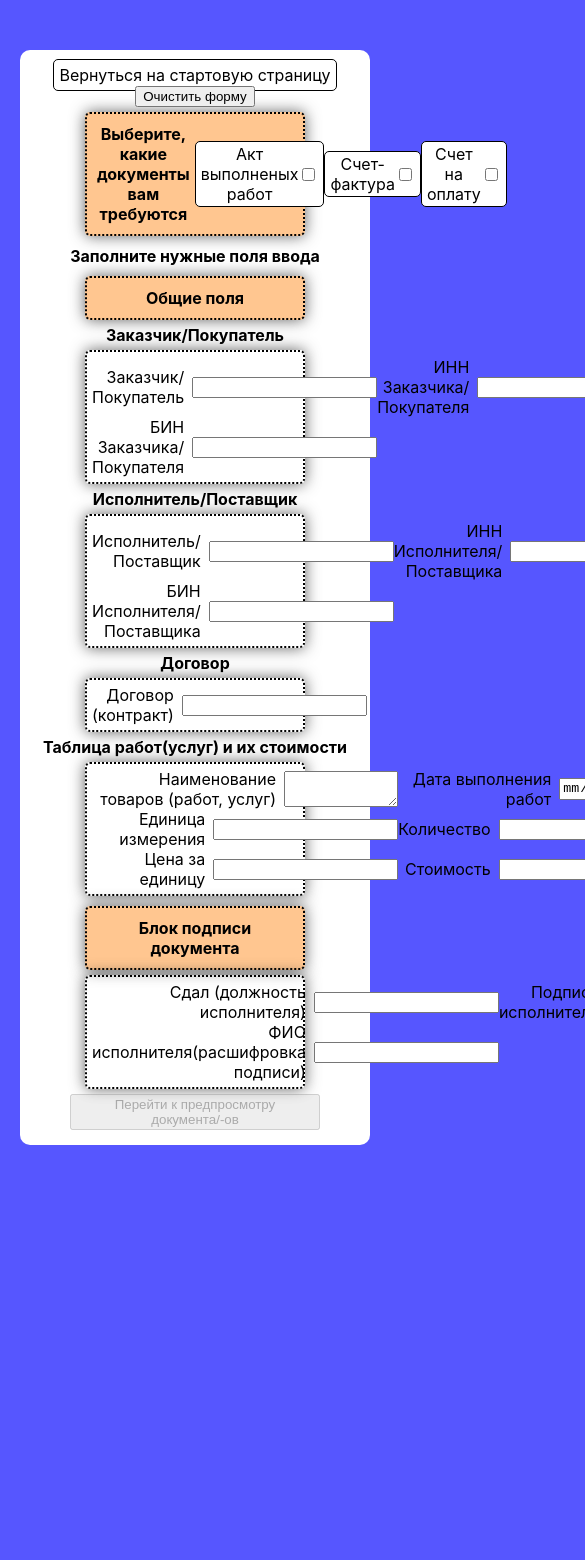
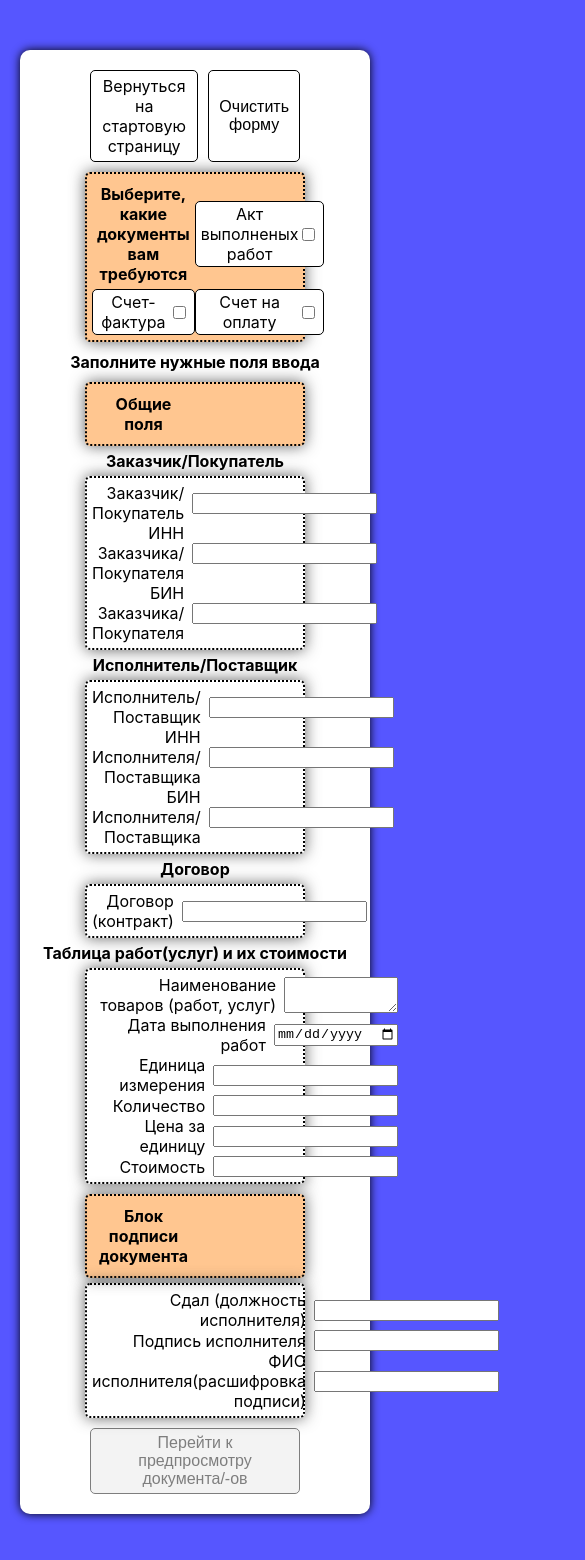
Before and after one commit to frontkot/create-documents, a React (Create React App) app: page /filling in a window 390 px wide. Shown: the top 1560 px of the page, 585 px wide, since content can reach past the window. Before the commit the page ends 1195 px from the top, so only its background shows below. Built offline with nearby package versions, Linux system fonts and the light colour scheme.

Commit message:
add simple styles for buttons

```diff
--- a/src/Container.scss
+++ b/src/Container.scss
@@ -5,7 +5,7 @@
     background-color: rgb(255, 255, 255);
     padding: 15px;
     border-radius: 10px;
-
+    box-shadow:  0px 0px 10px 0px rgb(0, 0, 0);
 
     @media screen and (max-width: 768px) and (min-width: 481px) {
         margin-left: 20px;
@@ -24,14 +24,45 @@
 
 }
 
-.go-button {
-    padding: 5px;
+.go-button, .clear-form_button, .form-submit {
+    background-color: white;
+    outline: none;
+    padding: 5px 10px;
     text-decoration: none;
     border-radius: 5px;
     border: 1px solid black;
     margin: 5px;
     color: black;
+    transition: .5s;
+    max-width: 430px;
+    display: flex;
+    align-items: center;
+    justify-content: center;
+    font-size: 16px;
+    cursor: pointer;
         &:hover {
-            background-color: rgb(255, 255, 115);
+            background-color: rgb(162, 216, 255);
         }
 }
+
+.form-submit {
+    &:hover {
+        background-color: rgb(177, 255, 162);
+    }
+}
+
+.form-submit_disabled {
+    opacity: 0.5;
+    background-color: rgb(233, 233, 233);
+    cursor: not-allowed;
+    &:hover {
+        background-color: rgb(255, 162, 162);
+    }
+}
+
+
+.clear-form_button {
+    &:hover {
+        background-color: rgb(255, 162, 162);
+    }
+}
--- a/src/components/DocumentsPreview/DocumentsPreview.js
+++ b/src/components/DocumentsPreview/DocumentsPreview.js
@@ -2,6 +2,7 @@ import React from 'react';
 import { Link } from 'react-router-dom';
 import { useSelector } from 'react-redux';
 import { getIsAct, getIsInvoice, getIsPayment } from '../../store/inputData/selectors';
+import './DocumentsPreview.scss';
 
 const DocumentsPreview = () => {
     const isAct = useSelector(getIsAct );
@@ -10,6 +11,7 @@ const DocumentsPreview = () => {
 
     return (
         <>
+            <div className='doc-preview'>
                 <Link to='/filling' className='go-button'>Вернуться к редактированию документов</Link>
 
                 {isAct &&
@@ -27,6 +29,7 @@ const DocumentsPreview = () => {
                         Перейти к предпросмотру счета на оплату
                     </Link>
                 }
+            </div>
         </>
     );
 };
--- a/src/components/DocumentsPreview/DocumentsPreview.scss
+++ b/src/components/DocumentsPreview/DocumentsPreview.scss
@@ -0,0 +1,5 @@
+.doc-preview {
+    display: grid;
+    height: 50vh;
+    justify-content: center;
+}
--- a/src/components/FillInputs/FillInputs.js
+++ b/src/components/FillInputs/FillInputs.js
@@ -34,8 +34,10 @@ const FillInputs = () => {
 
     return (
         <>
+            <div className='form-button_block'>
                 <Link to='/' className='go-button'>Вернуться на стартовую страницу</Link>
                 <button className='clear-form_button' onClick={clearForm}>Очистить форму</button>
+            </div>
             <div className='form-header'>
                 <InfoLabel text='Выберите, какие документы вам требуются' className='form-info_label' />
                 <label className={isAct ? 'checkbox-label checkbox-label_active' : 'checkbox-label'}>
@@ -237,12 +239,13 @@ const FillInputs = () => {
                                 }
                             </div>
                         </div>
-
+                        <div className='form-button_block'>
                             <SubmitButton
                                 disabled={!isAct && !isInvoice && !isPayment}
                                 text='Перейти к предпросмотру документа/-ов'
-                            className='form-submit'
+                                className={!isAct && !isInvoice && !isPayment ? 'form-submit form-submit_disabled' : 'form-submit' }
                             />
+                        </div>
                     </Form>
                 )}
             </Formik>
--- a/src/components/FillInputs/FillInputs.scss
+++ b/src/components/FillInputs/FillInputs.scss
@@ -42,6 +42,11 @@
 
         }
     }
+    &-button_block {
+        display: flex;
+        justify-content: space-around;
+        margin: 0 50px;
+    }
 }
 
 .checkbox {
@@ -57,3 +62,16 @@
         }
     }
 }
+
+@media screen and (max-width: 968px) {
+    .form {
+        &-block {
+            grid-template-columns: 1fr;
+        }
+        &-header {
+            justify-items: center;
+            grid-auto-flow: dense;
+            grid-template-columns: repeat(2, 1fr);
+        }
+    }
+}
--- a/src/store/inputData/reducer.js
+++ b/src/store/inputData/reducer.js
@@ -50,7 +50,7 @@ const initialState = {
     includingVAT: '',
     totalItems: '',
     totalForAmount: '',
-    currency: '',
+    currency: 'KZT',
     totalPayable: '',
     executerPosition: '',
     executerSignature: '',
```
Also changed, not shown: 1 other file (tests, documents, lock files or other folders). Lines whose indentation alone changed are shown as unchanged.
